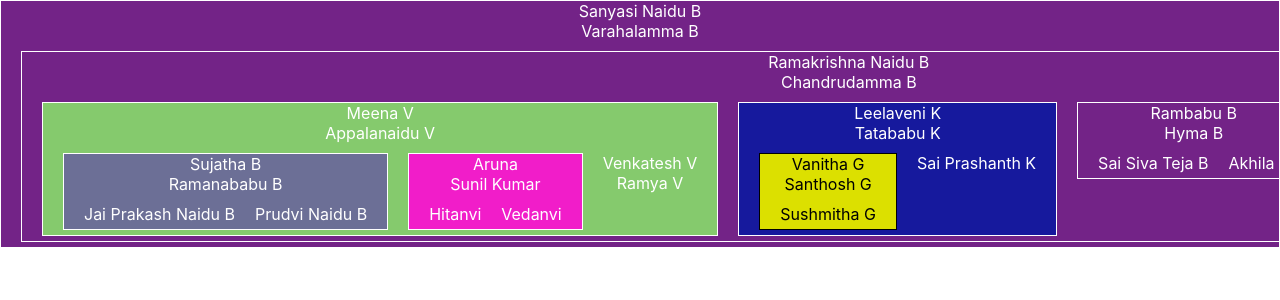
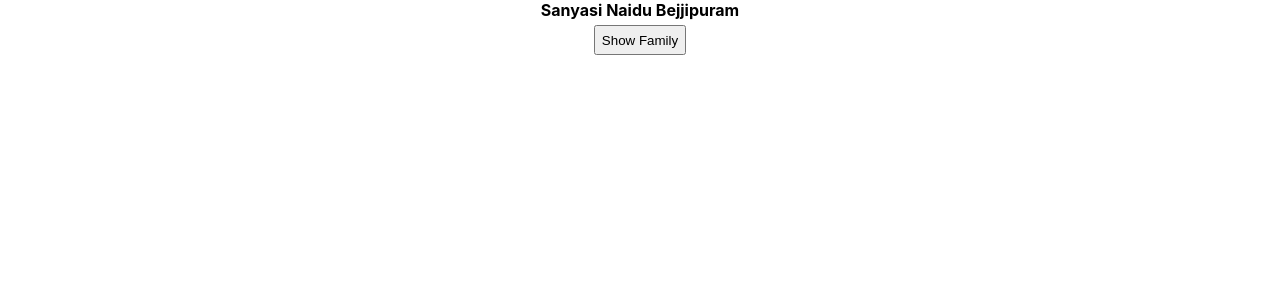
Before and after one commit to ssteja698/family-tree, a React (Create React App) app: page / in a window 1280 px wide. Shown: the top 300 px of the page. Built offline with nearby package versions, Linux system fonts and the light colour scheme.

Commit message:
make it expandable

```diff
--- a/src/components/familyTree.js
+++ b/src/components/familyTree.js
@@ -1,8 +1,5 @@
-import React from "react";
+import React, { useState } from "react";
 import { family } from "../constants/familyData";
-
-const FamilyTree = () => {
-  const familyColors = {};
 
 function generateNewColor() {
   var letters = "0123456789ABCDEF";
@@ -41,7 +38,9 @@ const FamilyTree = () => {
   return "#" + padZero(r) + padZero(g) + padZero(b);
 }
 
-  const displayFamilyTree = ({ family, color = null }) => {
+const DisplayFamilyTree = ({ family, familyColors, color = null }) => {
+  const [isOpen, setIsOpen] = useState(false);
+
   const familyColor =
     familyColors[`${family.name}${family.spouse}`] ||
     familyColors[`${family.spouse}${family.name}`] ||
@@ -50,35 +49,43 @@ const FamilyTree = () => {
 
   familyColors[`${family.name}${family.spouse}`] = familyColor;
 
-    if (family.children?.length) {
+  if (isOpen && family.children?.length) {
     const nameColor = invertColor(familyColor, true);
     return (
       <div
         style={{
           display: "flex",
           flexDirection: "column",
+          width: "fit-content",
           margin: "auto",
           border: `1px solid ${nameColor}`,
           overflow: "auto",
           whiteSpace: "nowrap",
           backgroundColor: familyColor,
           color: nameColor,
+          padding: 10,
+          borderRadius: 15,
         }}
       >
-          <div>{family.name}</div>
+        <h4 style={{ padding: 0, margin: 0 }}>
+          {family.childNo} {family.name}
+        </h4>
         {family?.spouse && <div>{family?.spouse}</div>}
-          <div style={{ display: "flex", margin: "10px 20px 5px" }}>
-            {family.children.map((child, index, children) => (
+        <div style={{ display: "flex", margin: 10 }}>
+          {family.children
+            .sort((first, second) => first.childNo - second.childNo)
+            .map((child, index, children) => (
               <div
                 key={child.name}
                 style={{
                   marginRight: index !== children.length - 1 ? "20px" : 0,
                 }}
               >
-                {displayFamilyTree({
-                  family: child,
-                  color: child.isMale ? familyColor : null,
-                })}
+                <DisplayFamilyTree
+                  family={child}
+                  color={child.isMale ? familyColor : null}
+                  familyColors={familyColors}
+                />
               </div>
             ))}
         </div>
@@ -87,13 +94,38 @@ const FamilyTree = () => {
   }
   return (
     <div>
-        <div>{family.name}</div>
-        {family?.spouse && <div>{family?.spouse}</div>}
+      {family.spouse ? (
+        <h4 style={{ padding: 0, margin: 0 }}>
+          {family.childNo} {family.name}
+        </h4>
+      ) : (
+        <div>
+          {family.childNo} {family.name}
+        </div>
+      )}
+      {family?.spouse && (!family.children || !family.children.length) && (
+        <div>{family?.spouse}</div>
+      )}
+      {family.children?.length && (
+        <button
+          style={{ height: 30, marginTop: 5, cursor: "pointer" }}
+          onClick={() => setIsOpen((isOpen) => !isOpen)}
+        >
+          Show Family
+        </button>
+      )}
     </div>
   );
 };
 
-  return <div>{displayFamilyTree({ family })}</div>;
+const FamilyTree = () => {
+  const familyColors = {};
+
+  return (
+    <div>
+      <DisplayFamilyTree family={family} familyColors={familyColors} />
+    </div>
+  );
 };
 
 export default FamilyTree;
--- a/src/constants/familyData.js
+++ b/src/constants/familyData.js
@@ -1,32 +1,32 @@
-export const family = {
-  name: "Sanyasi Naidu B",
-  spouse: "Varahalamma B",
-  isMale: true,
-  children: [
-    {
+const ramakrishnaNaiduFamily = {
   name: "Ramakrishna Naidu B",
   spouse: "Chandrudamma B",
   isMale: true,
+  childNo: 1,
   children: [
     {
-          name: "Meena V",
+      name: "Meena Vavilapalli",
       spouse: "Appalanaidu V",
       isMale: false,
+      childNo: 1,
       children: [
         {
           name: "Sujatha B",
           spouse: "Ramanababu B",
           isMale: false,
+          childNo: 1,
           children: [
             {
               name: "Jai Prakash Naidu B",
               children: null,
               isMale: true,
+              childNo: 1,
             },
             {
               name: "Prudvi Naidu B",
               children: null,
               isMale: true,
+              childNo: 2,
             },
           ],
         },
@@ -34,16 +34,19 @@ export const family = {
           name: "Aruna",
           spouse: "Sunil Kumar",
           isMale: false,
+          childNo: 2,
           children: [
             {
               name: "Hitanvi",
               isMale: false,
               children: null,
+              childNo: 1,
             },
             {
               name: "Vedanvi",
               isMale: false,
               children: null,
+              childNo: 2,
             },
           ],
         },
@@ -52,23 +55,27 @@ export const family = {
           spouse: "Ramya V",
           isMale: true,
           children: null,
+          childNo: 3,
         },
       ],
     },
     {
-          name: "Leelaveni K",
+      name: "Leelaveni Kuriti",
       spouse: "Tatababu K",
       isMale: false,
+      childNo: 2,
       children: [
         {
           name: "Vanitha G",
           spouse: "Santhosh G",
           isMale: false,
+          childNo: 1,
           children: [
             {
               name: "Sushmitha G",
               isMale: false,
               children: null,
+              childNo: 1,
             },
           ],
         },
@@ -76,6 +83,7 @@ export const family = {
           name: "Sai Prashanth K",
           isMale: true,
           children: null,
+          childNo: 2,
         },
       ],
     },
@@ -83,16 +91,19 @@ export const family = {
       name: "Rambabu B",
       spouse: "Hyma B",
       isMale: true,
+      childNo: 3,
       children: [
         {
           name: "Sai Siva Teja B",
           isMale: true,
           children: null,
+          childNo: 1,
         },
         {
           name: "Akhila B",
           isMale: false,
           children: null,
+          childNo: 2,
         },
       ],
     },
@@ -100,57 +111,163 @@ export const family = {
       name: "Ramanababu B",
       spouse: "Sujatha B",
       isMale: true,
+      childNo: 4,
       children: [
         {
           name: "Jai Prakash Naidu B",
           isMale: true,
           children: null,
+          childNo: 1,
         },
         {
           name: "Prudvi Naidu B",
           isMale: true,
           children: null,
+          childNo: 2,
         },
       ],
     },
   ],
+};
+
+const ramalakshmiFamily = {
+  name: "Ramalakshmi Palavalasa",
+  spouse: "Suryanarayana P",
+  isMale: false,
+  childNo: 3,
+  children: [
+    {
+      name: "Hyma B",
+      spouse: "Rambabu B",
+      isMale: false,
+      childNo: 1,
+      children: [
+        {
+          name: "Sai Siva Teja B",
+          isMale: true,
+          children: null,
+          childNo: 1,
         },
+        {
+          name: "Akhila B",
+          isMale: false,
+          children: null,
+          childNo: 2,
+        },
+      ],
+    },
+    {
+      name: "Sridevi Vempadapu",
+      spouse: "Swaminaidu V",
+      isMale: false,
+      childNo: 2,
+      children: [
+        {
+          name: "Likitha V",
+          isMale: false,
+          children: null,
+          childNo: 1,
+        },
+        {
+          name: "Anitha V",
+          isMale: false,
+          children: null,
+          childNo: 2,
+        },
+      ],
+    },
+    {
+      name: "VenkataLakshmi Mavudi",
+      spouse: "Srinu M",
+      isMale: false,
+      childNo: 3,
+      children: [
+        {
+          name: "Gowthami M",
+          isMale: false,
+          children: null,
+          childNo: 1,
+        },
+        {
+          name: "Sruthi M",
+          isMale: false,
+          children: null,
+          childNo: 2,
+        },
+      ],
+    },
+    {
+      name: "Ravi Kumar P",
+      spouse: "Sharmila P",
+      isMale: true,
+      childNo: 4,
+      children: [
+        {
+          name: "Jaswanth P",
+          isMale: true,
+          children: null,
+          childNo: 1,
+        },
+        {
+          name: "Revanth P",
+          isMale: true,
+          children: null,
+          childNo: 2,
+        },
+      ],
+    },
+  ],
+};
+
+export const family = {
+  name: "Sanyasi Naidu Bejjipuram",
+  spouse: "Varahalamma B",
+  isMale: true,
+  children: [
+    ramakrishnaNaiduFamily,
     {
       name: "Achutarao Naidu B",
       spouse: "Papamma B",
+      childNo: 2,
       isMale: true,
       children: [
         {
           name: "Shankar Rao B",
-          spouse: "",
+          spouse: "Bharati B",
           isMale: true,
+          childNo: 1,
           children: [
             {
               name: "Kavya B",
               isMale: false,
               children: null,
+              childNo: 1,
             },
             {
               name: "Chinni B",
               isMale: false,
               children: null,
+              childNo: 2,
             },
             {
               name: "Charan B",
               isMale: true,
               children: null,
+              childNo: 3,
             },
           ],
         },
         {
           name: "Sudha B",
           spouse: "Hyma B",
+          childNo: 2,
           isMale: true,
           children: [
             {
               name: "Pujitha B (Aish)",
               isMale: false,
               children: null,
+              childNo: 1,
             },
           ],
         },
@@ -158,95 +275,33 @@ export const family = {
     },
     {
       name: "Apparao Naidu B",
-      spouse: "",
+      spouse: "Rajeshwari B",
       isMale: true,
+      childNo: 4,
       children: [
         {
+          name: "Padma",
+          spouse: "Narayana Rao",
+          isMale: false,
+          children: null,
+          childNo: 1,
+        },
+        {
           name: "Venu B",
+          spouse: "Kumari B",
           isMale: true,
           children: null,
+          childNo: 2,
         },
         {
           name: "Ganesh B",
+          spouse: "",
           isMale: true,
           children: null,
+          childNo: 3,
         },
       ],
     },
-    {
-      name: "Ramalakshmi P",
-      spouse: "Suryanarayana P",
-      isMale: false,
-      children: [
-        {
-          name: "Hyma B",
-          spouse: "Rambabu B",
-          isMale: false,
-          children: [
-            {
-              name: "Sai Siva Teja B",
-              isMale: true,
-              children: null,
-            },
-            {
-              name: "Akhila B",
-              isMale: false,
-              children: null,
-            },
-          ],
-        },
-        {
-          name: "Sridevi V",
-          spouse: "Swaminaidu V",
-          isMale: false,
-          children: [
-            {
-              name: "Likitha V",
-              isMale: false,
-              children: null,
-            },
-            {
-              name: "Anitha V",
-              isMale: false,
-              children: null,
-            },
-          ],
-        },
-        {
-          name: "VenkataLakshmi M",
-          spouse: "Srinu M",
-          isMale: false,
-          children: [
-            {
-              name: "Gowthami M",
-              isMale: false,
-              children: null,
-            },
-            {
-              name: "Sruthi M",
-              isMale: false,
-              children: null,
-            },
-          ],
-        },
-        {
-          name: "Ravi Kumar P",
-          spouse: "Sharmila P",
-          isMale: true,
-          children: [
-            {
-              name: "Jaswanth P",
-              isMale: true,
-              children: null,
-            },
-            {
-              name: "Revanth P",
-              isMale: true,
-              children: null,
-            },
-          ],
-        },
-      ],
-    },
+    ramalakshmiFamily,
   ],
 };
```
Lines whose indentation alone changed are shown as unchanged.
